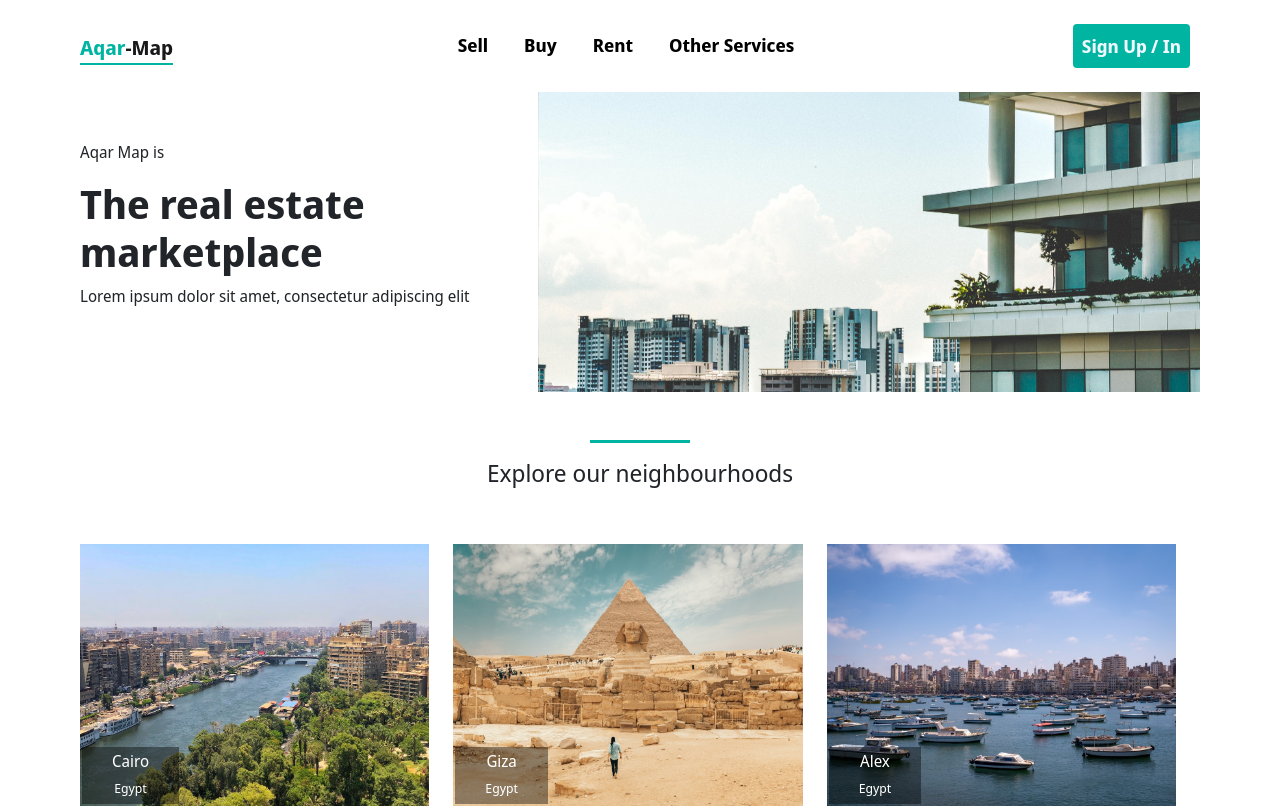
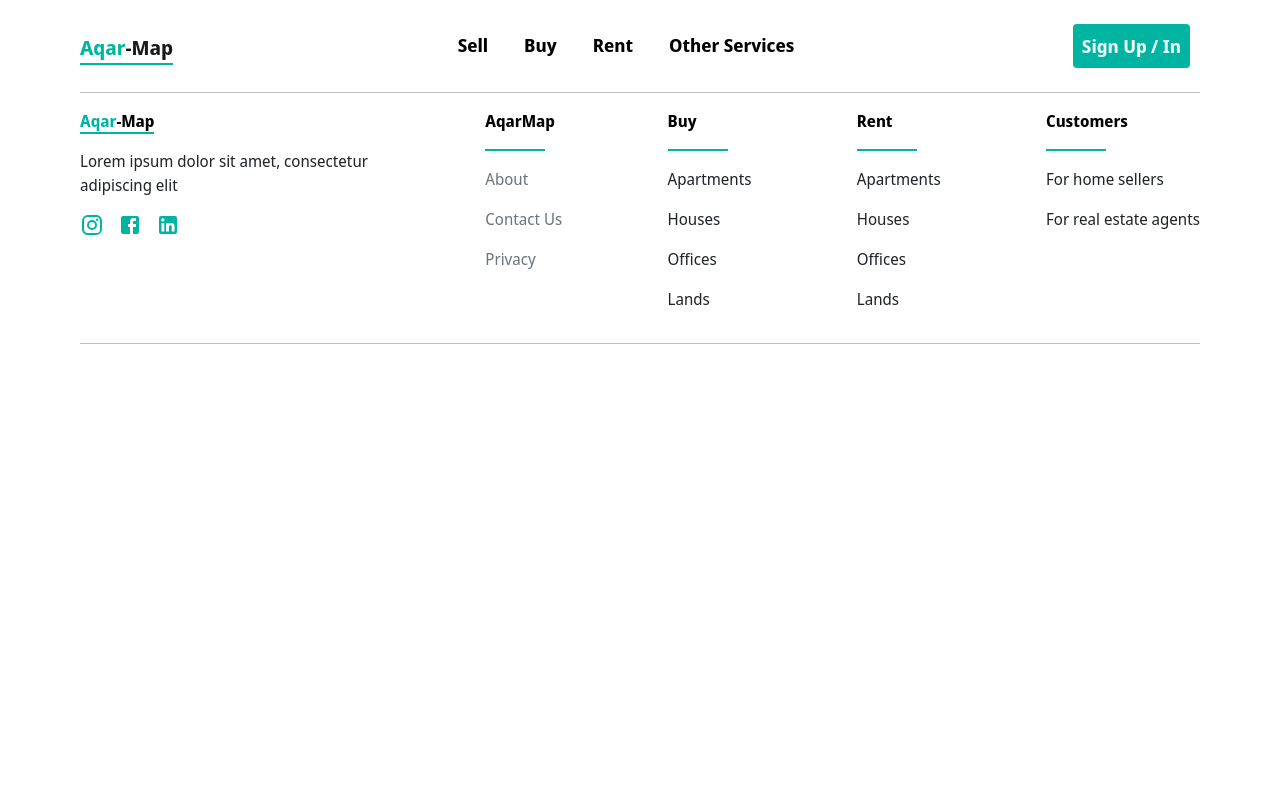
Before and after one commit to abdelaziz123456/aqar-map, a React (Create React App) app: page / in a window 1280 px wide. Shown: the top 808 px of the page. Built offline with nearby package versions, Linux system fonts and the light colour scheme.

Commit message:
deployment

```diff
--- a/package.json
+++ b/package.json
@@ -1,4 +1,5 @@
 {
+  "homepage":"http://abdelaziz123456.github.io/aqar-map",
   "name": "aqar-map",
   "version": "0.1.0",
   "private": true,
@@ -18,6 +19,8 @@
     "web-vitals": "^1.1.2"
   },
   "scripts": {
+    "predeploy":"npm run build",
+    "deploy":"gh-pages -d build",
     "start": "react-scripts start",
     "build": "react-scripts build",
     "test": "react-scripts test",
@@ -40,5 +43,8 @@
       "last 1 firefox version",
       "last 1 safari version"
     ]
+  },
+  "devDependencies": {
+    "gh-pages": "^3.2.3"
   }
 }
--- a/src/App.js
+++ b/src/App.js
@@ -19,7 +19,7 @@ function App() {
     <div  className="app  my-3 ">
     <Navbar/>
 
-    <Route exact path='/'>
+    <Route exact path='/aqar-map'>
       <MainContent/>
     </Route >
 
```
Also changed, not shown: 1 other file (tests, documents, lock files or other folders).
